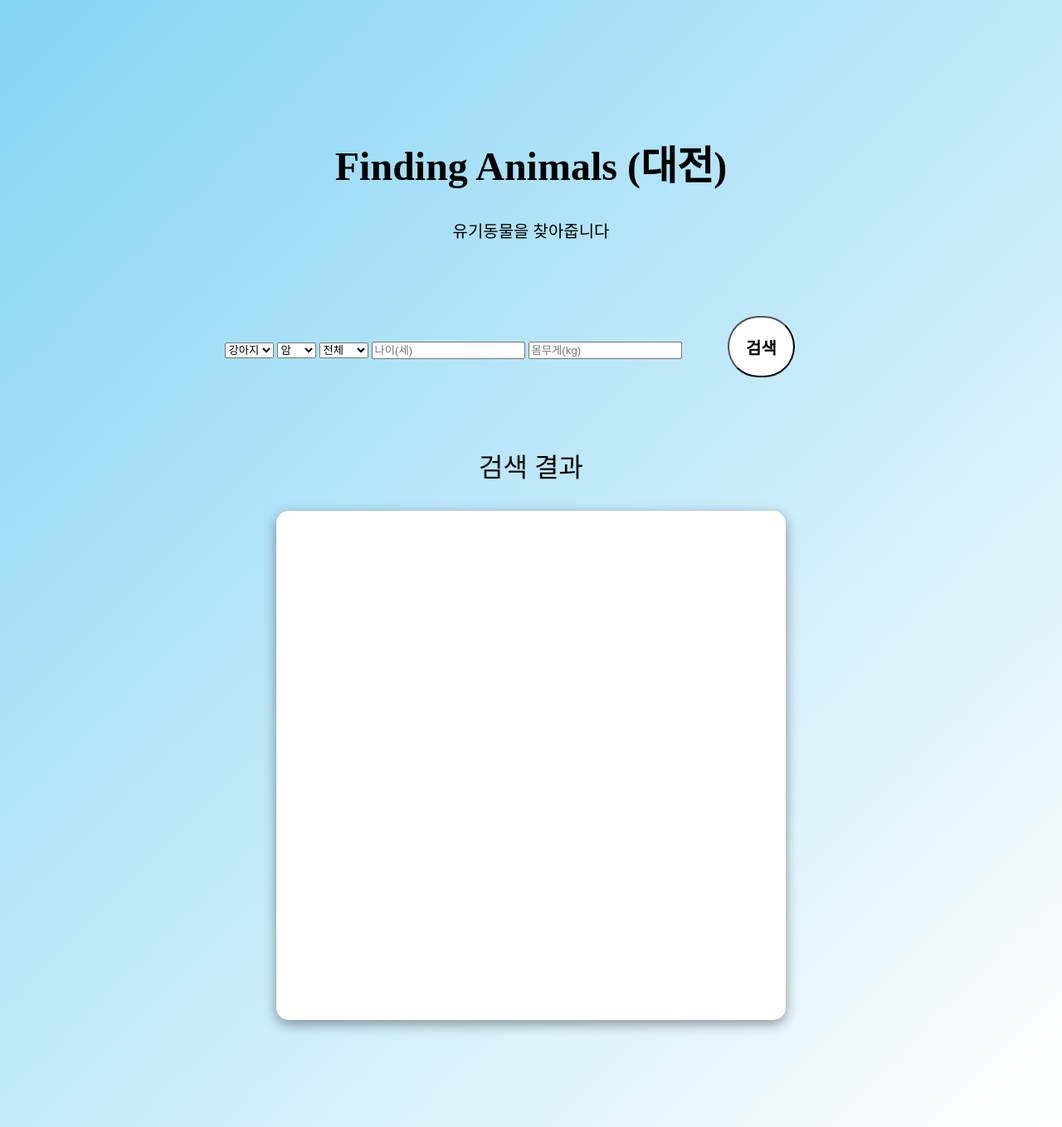
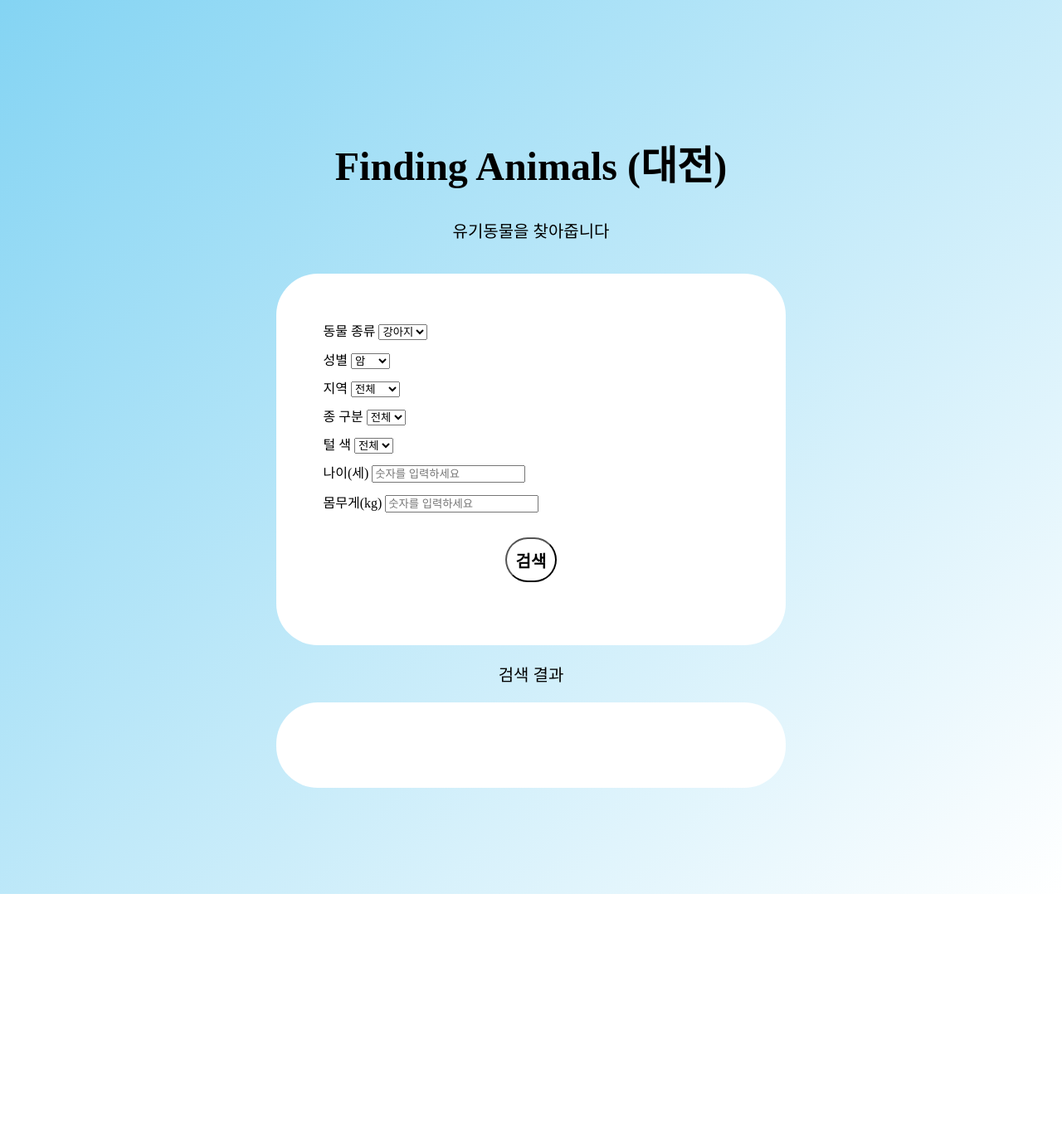
Before and after one commit to kye888888884/finding-animals-codemaster, a Django app: template finding_animals/main/templates/main/index.html in a window 1280 px wide. Shown: the whole page at 83% size. After the commit the page ends 1078 px from the top, so only its background shows below. Run offline with Django 4.2, Linux system fonts and the light colour scheme; the template is opened without the code that fills it, so the values that code supplies are empty; some libraries are stand-ins or nearby versions.

Commit message:
[UPDATE] Update search form

```diff
--- a/finding_animals/main/data.py
+++ b/finding_animals/main/data.py
@@ -11,8 +11,14 @@ class AnimalData:
 
     def load_data(self):
         self.data = pd.read_csv(self.data_path + "유기동물_데이터.csv")
+
         self.data_species = pd.read_csv(self.data_path + "unique/species.csv")
+        self.data_species = self.data_species.dropna()
+        self.data_species = self.data_species.sort_values(by=["species"])
+
         self.data_haircolor = pd.read_csv(self.data_path + "unique/hairColor.csv")
+        self.data_haircolor = self.data_haircolor.dropna()
+        self.data_haircolor = self.data_haircolor.sort_values(by=["hairColor"])
 
     def search(self, params):
         return
--- a/finding_animals/main/static/main/css/style.css
+++ b/finding_animals/main/static/main/css/style.css
@@ -46,18 +46,20 @@ button:hover {
     background-color: #ccc;
 }
 
-#predict {
-    font-size: 32px;
+form {
+    margin: 0 auto;
+    width: 50%;
+    text-align: left;
+    background-color: var(--sub-color);
+    padding: 5%;
+    border-radius: 50px;
 }
-
-#text {
-    background-color: var(--sub-color);
-    padding: 30px;
-    font-size: 20px;
-    border-radius: 50px;
-    border: none;
-    box-shadow: 0px 5px 15px #0002;
-    width: 80%;
+form > .options {
+    display: inline-block;
+    margin: 1%;
+}
+form > .submit {
+    text-align: center;
 }
 
 input:focus {
@@ -66,11 +68,9 @@ input:focus {
 
 #result-container {
     margin: 0 auto;
+    width: 50%;
+    text-align: left;
+    background-color: var(--sub-color);
     padding: 5%;
-    width: 512px;
-    height: 512px;
-    border-radius: 15px;
-    box-shadow: 0px 5px 15px #0006;
-    background-color: var(--sub-color);
-    transition: 0.2s box-shadow;
+    border-radius: 50px;
 }
--- a/finding_animals/main/templates/main/base.html
+++ b/finding_animals/main/templates/main/base.html
@@ -11,6 +11,5 @@
         {% csrf_token %}
         {% block page_content %}
         {% endblock %}
-        <script defer src="{% static 'main/js/logomaker.js' %}"></script>
     </body>
 </html>
--- a/finding_animals/main/templates/main/index.html
+++ b/finding_animals/main/templates/main/index.html
@@ -5,17 +5,24 @@
     <p>유기동물을 찾아줍니다</p>
     <br />
     <form onsubmit="return false;">
-      <select name="animal" id="animal">
+      <div class="options">
+        동물 종류&nbsp;<select name="animal" id="animal">
           <option value="1">강아지</option>
           <option value="2">고양이</option>
           <option value="3">기타</option>
         </select>
-      <select name="gender" id="gender">
+      </div>
+      <br />
+      <div class="options">
+        성별&nbsp;<select name="gender" id="gender">
           <option value="1">암</option>
           <option value="2">수</option>
           <option value="0">모름</option>
         </select>
-      <select name="gu" id="gu">
+      </div>
+      <br />
+      <div class="options">
+        지역&nbsp;<select name="gu" id="gu">
           <option value="0">전체</option>
           <option value="1">동구</option>
           <option value="2">중구</option>
@@ -23,9 +30,37 @@
           <option value="4">유성구</option>
           <option value="5">대덕구</option>
         </select>
-      <input type="number" name="age" id="age" placeholder="나이(세)" />
-      <input type="number" name="weight" id="weight" placeholder="몸무게(kg)" />
+      </div>
+      <br />
+      <div class="options">
+        종 구분&nbsp;<select>
+          <option value="">전체</option>
+          {% for x in species %}
+            <option value="x">{{ x }}</option>
+          {% endfor %}
+        </select>
+      </div>
+      <br />
+      <div class="options">
+        털 색&nbsp;<select>
+          <option value="">전체</option>
+          {% for x in haircolor %}
+            <option value="x">{{ x }}</option>
+          {% endfor %}
+        </select>
+      </div>
+      <br />
+      <div class="options">
+        나이(세)&nbsp;<input type="number" name="age" id="age" placeholder="숫자를 입력하세요" />
+      </div>
+      <br />
+      <div class="options">
+        몸무게(kg)&nbsp;<input type="number" name="weight" id="weight" placeholder="숫자를 입력하세요" />
+      </div>
+      <br />
+      <div class="submit" style="text-align: center;">
         <button type="submit" id="btn">검색</button>
+      </div>
     </form>
 
     <p id="predict">검색 결과</p>
```
Also changed, not shown: finding_animals/main/views.py (+11 -3 lines). Lines whose indentation alone changed are shown as unchanged.
